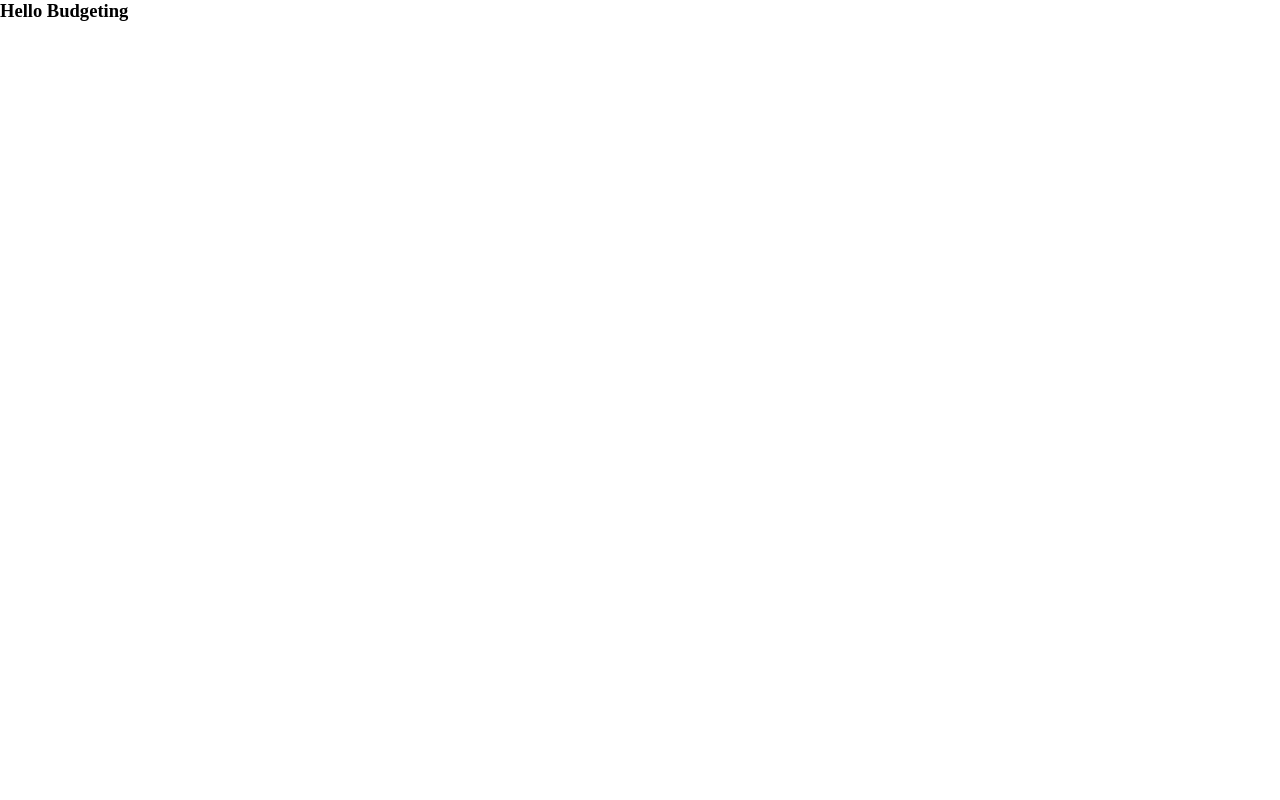
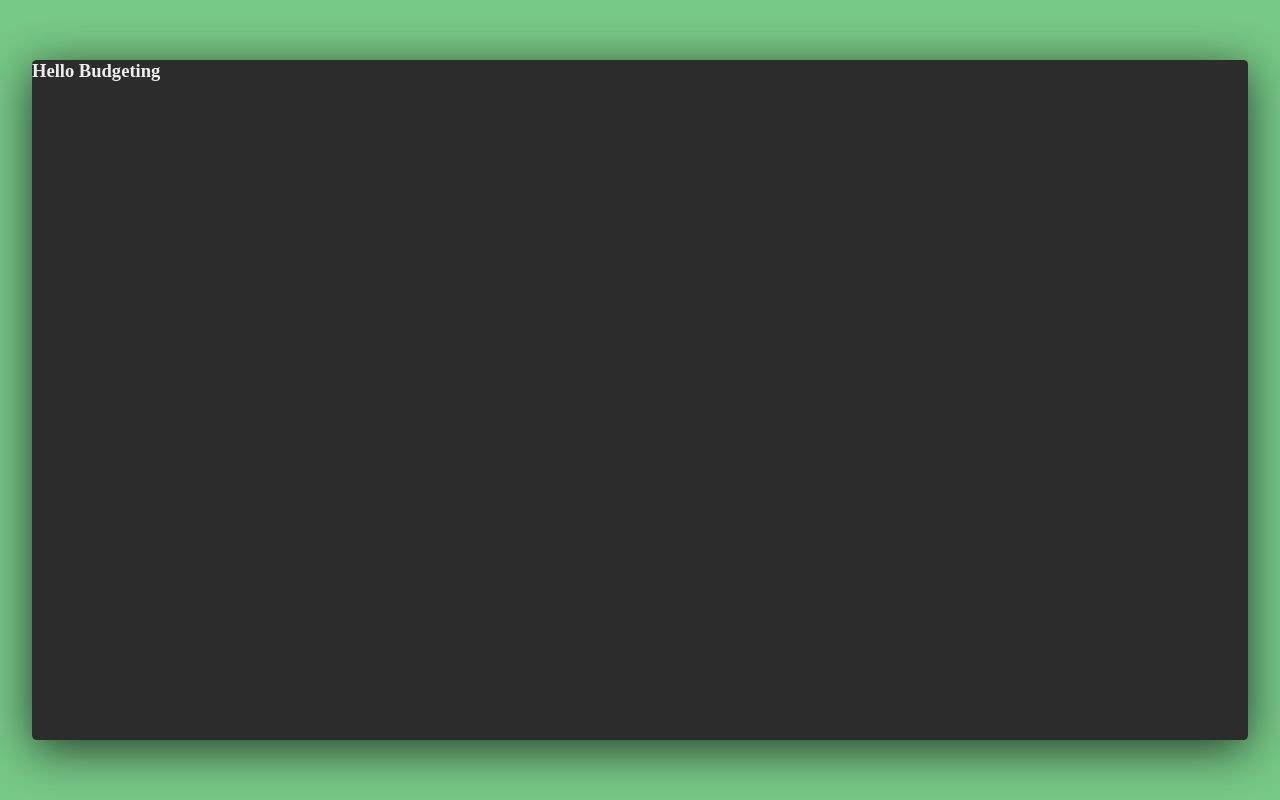
Before and after one commit to zsoobratty/budgeting, a React (Create React App) app: page / in a window 1280 px wide. Built offline with nearby package versions, Linux system fonts and the light colour scheme; the HTML template or start-up script is replaced by a standard one; a web font is replaced by a local one.

Commit message:
Add CSS to App

```diff
--- a/src/App.js
+++ b/src/App.js
@@ -3,8 +3,10 @@ import './App.css'
 
 const App = () => {
     return (
-        <div>
-            <h1>Hello Budgeting</h1>
+        <div className='container'>
+            <div className='app-wrapper'>
+                <h1>Hello Budgeting</h1>
+            </div>
         </div>
     )
 }
```
